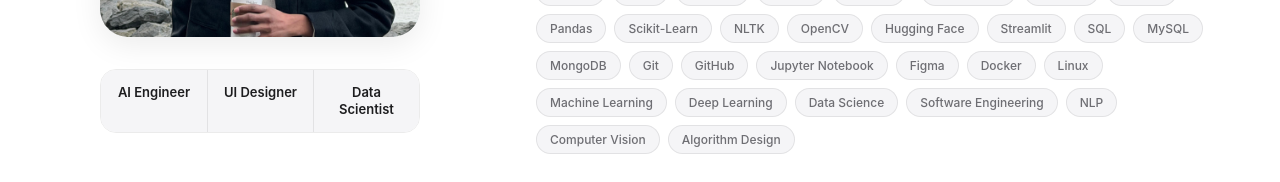
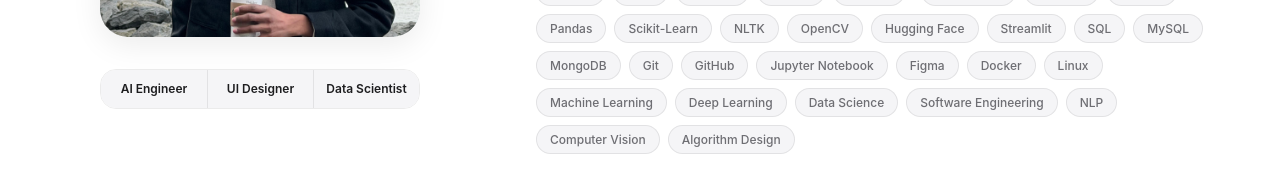
Before and after one commit to ChakriOriginals/chakrriportfolio, a website: page index.html in a window 1280 px wide. Shown: the part 1321-1503 px from the top of the page. Drawn offline with Linux system fonts and the light colour scheme.

Commit message:
css update

```diff
--- a/style.css
+++ b/style.css
@@ -117,9 +117,9 @@
 .port-name{font-size:18px;font-weight:600;color:var(--dk);letter-spacing:-.3px;margin-bottom:3px}
 .port-role{font-size:13px;color:var(--sf)}
 .ab-stats{display:grid;grid-template-columns:repeat(3,1fr);margin-top:12px;border:1px solid var(--bd);border-radius:16px;overflow:hidden;max-width:320px;margin-left:auto;margin-right:auto}
-.ab-st{padding:14px 10px;background:var(--g1);text-align:center}
+.ab-st{padding:12px 8px;background:var(--g1);text-align:center;overflow:hidden}
 .ab-st+.ab-st{border-left:1px solid var(--bd)}
-.ab-n{font-size:13px;font-weight:600;color:var(--dk);line-height:1.3}
+.ab-n{font-size:12px;font-weight:600;color:var(--dk);line-height:1.2;white-space:nowrap}
 .ab-l{font-size:10px;color:var(--xs);margin-top:3px}
 .ab-text{display:flex;flex-direction:column;gap:22px}
 .ab-lead{font-size:clamp(19px,2vw,24px);font-weight:600;letter-spacing:-.5px;line-height:1.3;color:var(--dk)}
```
